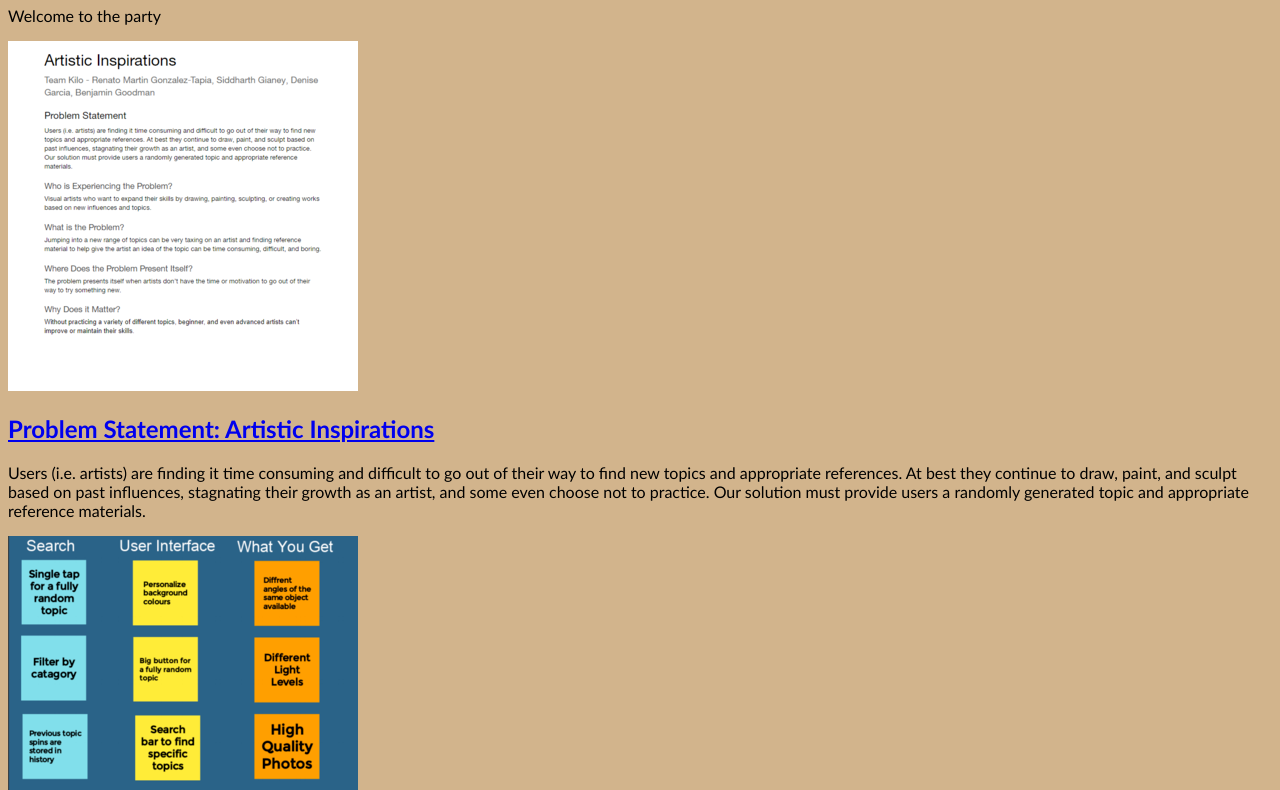
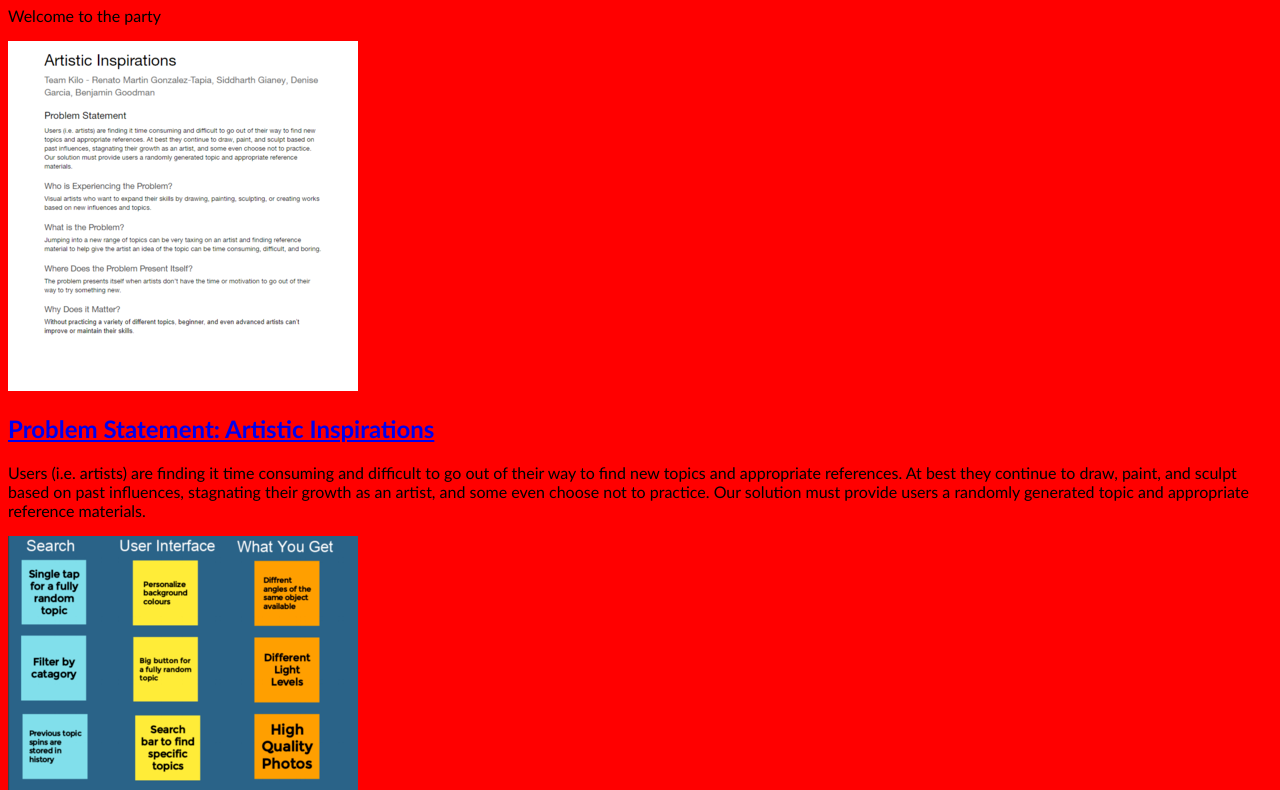
Before and after one commit to bcgoodman/bcgoodman.github.io, a plain HTML site: page index.html in a window 1280 px wide. Shown: the part 76-866 px from the top of the page. Drawn offline with Linux system fonts and the light colour scheme.

Commit message:
Add files via upload

```diff
--- a/styles.css
+++ b/styles.css
@@ -1,5 +1,5 @@
 body {
-    background:tan;
+    background:red;
     font-family:'Gill Sans', 'Gill Sans MT', Calibri, 'Trebuchet MS', sans-serif
 }
 h1 {
```
